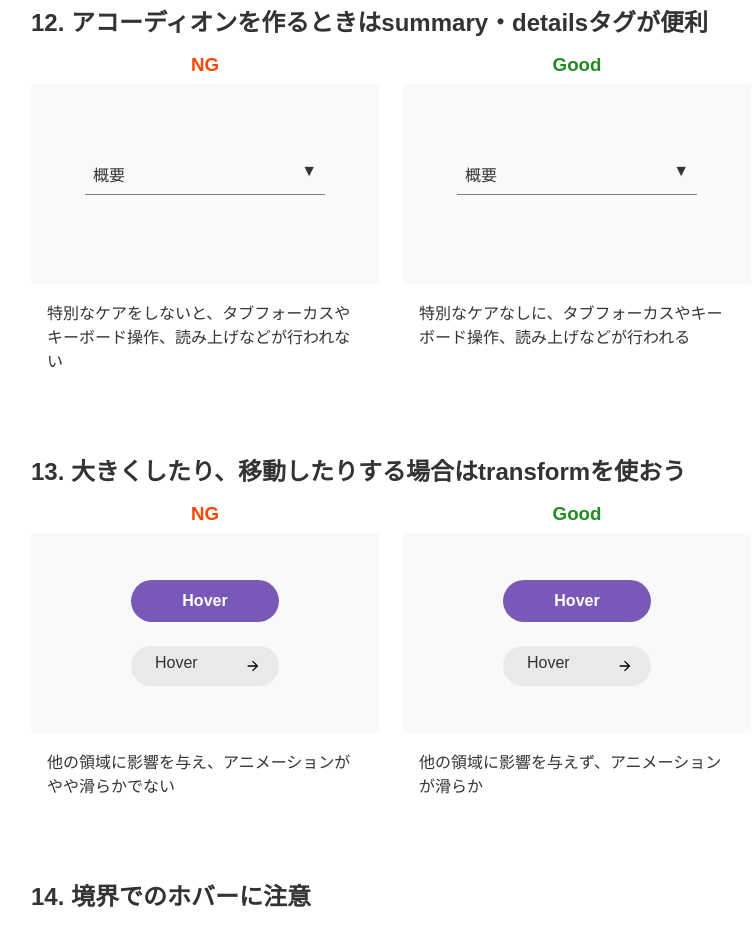
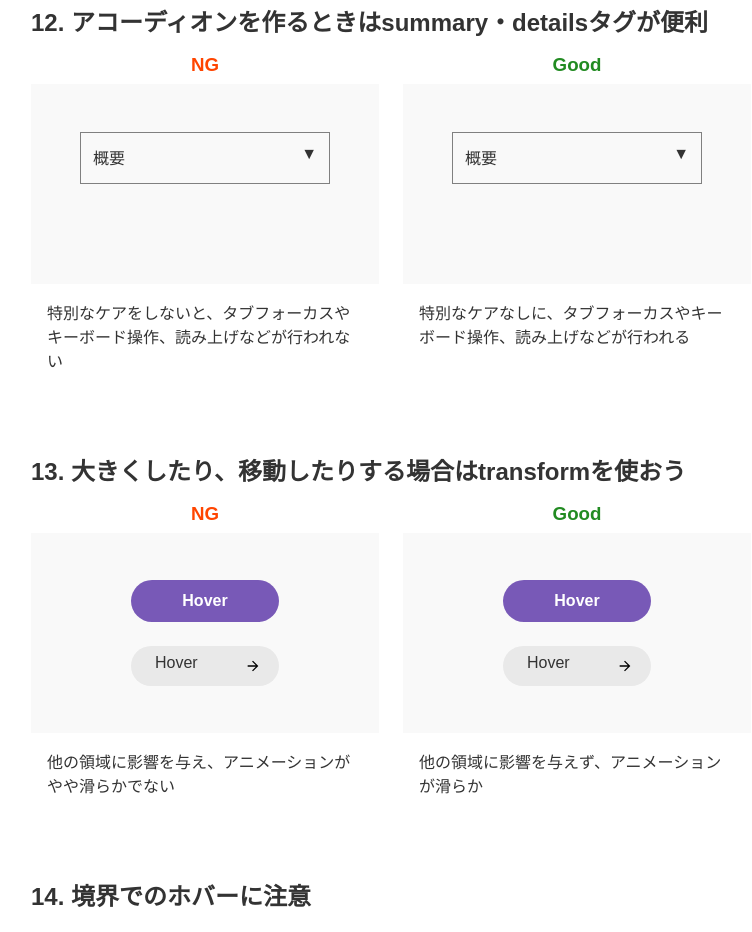
Before and after one commit to ics-creative/221208_coding_details_interactive, a website built with Vite: page src/index.html in a window 1280 px wide. Shown: the part 4810-5742 px from the top of the page, without its empty margins (249-1001 px from the left). Built offline with nearby package versions, Linux system fonts and the light colour scheme.

Commit message:
デモのアップデート

```diff
--- a/src/assets/style/style.scss
+++ b/src/assets/style/style.scss
@@ -11,12 +11,15 @@ html {
   font-family: sans-serif;
 }
 
-a{
+a {
   color: #333;
 }
 
 input {
   font-size: 16px;
+  &::placeholder{
+    font-size: 14px;
+  }
 }
 
 .wrapper {
@@ -46,8 +49,8 @@ h2 {
   column-gap: 24px;
   align-items: flex-start;
   justify-content: center;
-  &__3column{
-    .example{
+  &__3column {
+    .example {
       width: 220px;
     }
   }
@@ -106,7 +109,7 @@ h2 {
   border-radius: 50px;
   box-shadow: none;
   appearance: none;
-  &:focus-visible{
+  &:focus-visible {
     outline-offset: 3px;
   }
 }
@@ -340,19 +343,23 @@ h2 {
   @include buttonStyle;
 }
 
+.accordionLayout {
+  height: 104px;
+}
+
 .accordionWrapper {
-  width: 240px;
-  height: 60px;
+  width: 250px;
 
   .outline {
+    height: 52px;
     position: relative;
-    padding: 8px;
-    border-bottom: 1px solid gray;
-
+    padding: 12px;
+    border: 1px solid gray;
+    cursor: pointer;
     &::after {
       position: absolute;
-      top: 8px;
-      right: 8px;
+      top: 12px;
+      right: 12px;
       display: block;
       content: "▼";
       transition: transform 0.3s;
@@ -360,7 +367,10 @@ h2 {
   }
 
   .content {
-    padding: 8px;
+    padding: 12px;
+    height: 52px;
+    background-color: #f0f0f0;
+    //background-color: #fefefe;
   }
 }
 
@@ -368,7 +378,6 @@ h2 {
   .content {
     display: none;
   }
-
   &.isActive {
     .outline {
       &::after {
@@ -587,8 +596,8 @@ h2 {
   border: 1px solid #333;
   background-color: #e9e9e9;
   transition: background-color 0.2s;
-  &:hover{
-    background-color:darken(#e9e9e9,10%);
+  &:hover {
+    background-color: darken(#e9e9e9, 10%);
   }
 }
 
--- a/src/index.html
+++ b/src/index.html
@@ -4,7 +4,7 @@
     <meta charset="UTF-8" />
     <meta name="viewport" content="width=device-width, initial-scale=1.0" />
     <title>
-      ウェブサイトのユーザビリティやアクセシビリティをあげる、気をつけたいデザイン・コーディングポイント　インタラクション編
+      リンク/ボタン/フォームをより良くするHTML・CSS17選
     </title>
     <link rel="stylesheet" href="./assets/style/style.scss" />
   </head>
@@ -352,10 +352,13 @@
           <div class="example ng">
             <h3>NG</h3>
             <div class="sample">
+              <div class="accordionLayout">
                 <div class="divAccordion accordionWrapper">
                   <div class="outline">概要</div>
                   <div class="content">折りたたまれている部分です。</div>
                 </div>
+              </div>
+
             </div>
             <p class="note">
               特別なケアをしないと、タブフォーカスやキーボード操作、読み上げなどが行われない
@@ -364,10 +367,13 @@
           <div class="example good">
             <h3>Good</h3>
             <div class="sample">
+              <div class="accordionLayout">
                 <details class="usefulAccordion accordionWrapper">
                   <summary class="outline">概要</summary>
                   <div class="content">折りたたまれている部分です。</div>
                 </details>
+              </div>
+
             </div>
             <p class="note">
               特別なケアなしに、タブフォーカスやキーボード操作、読み上げなどが行われる
```
Also changed, not shown: docs/index.html (+8 -2 lines), 2 other files. Lines whose indentation alone changed are shown as unchanged.
